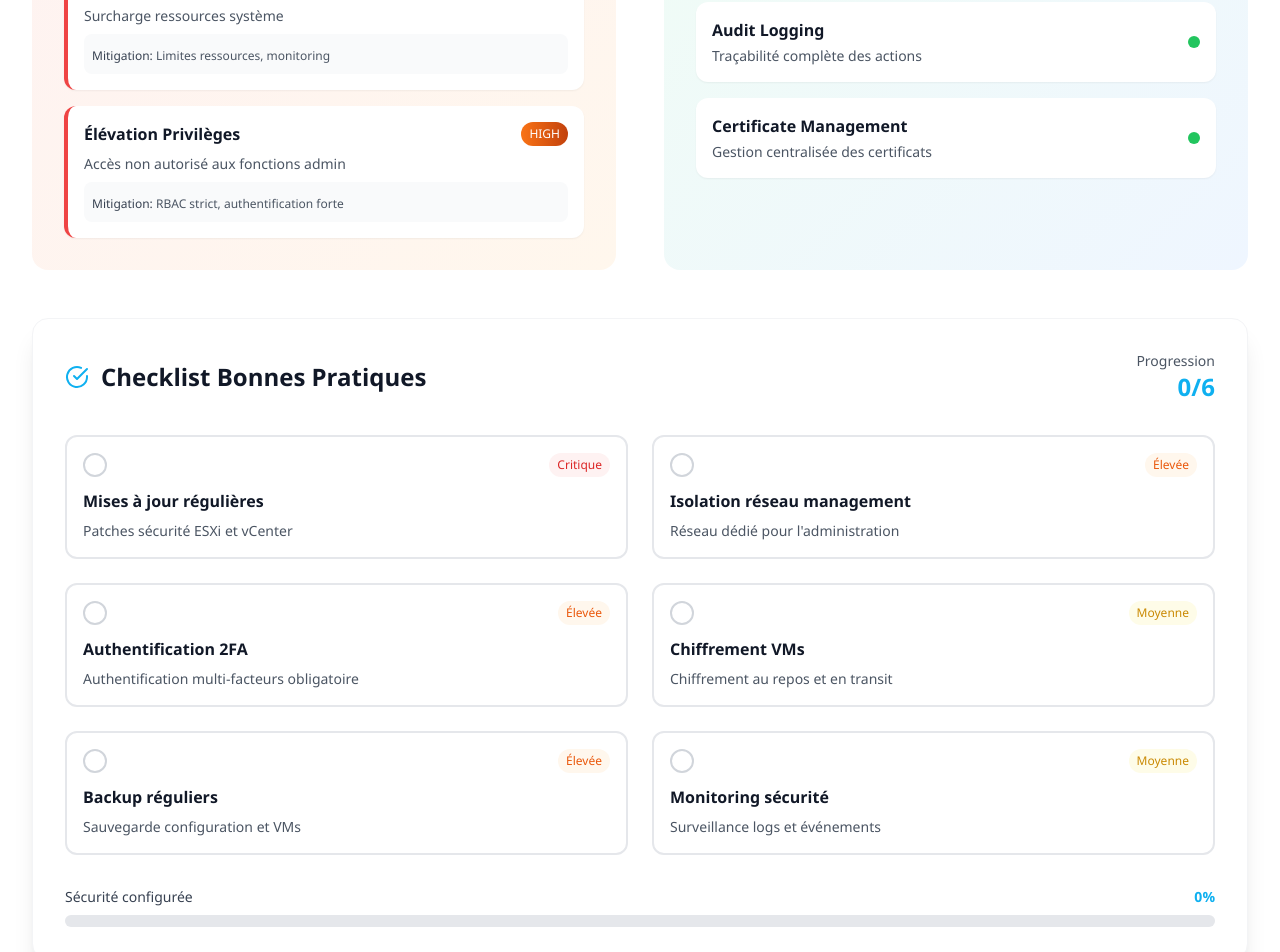
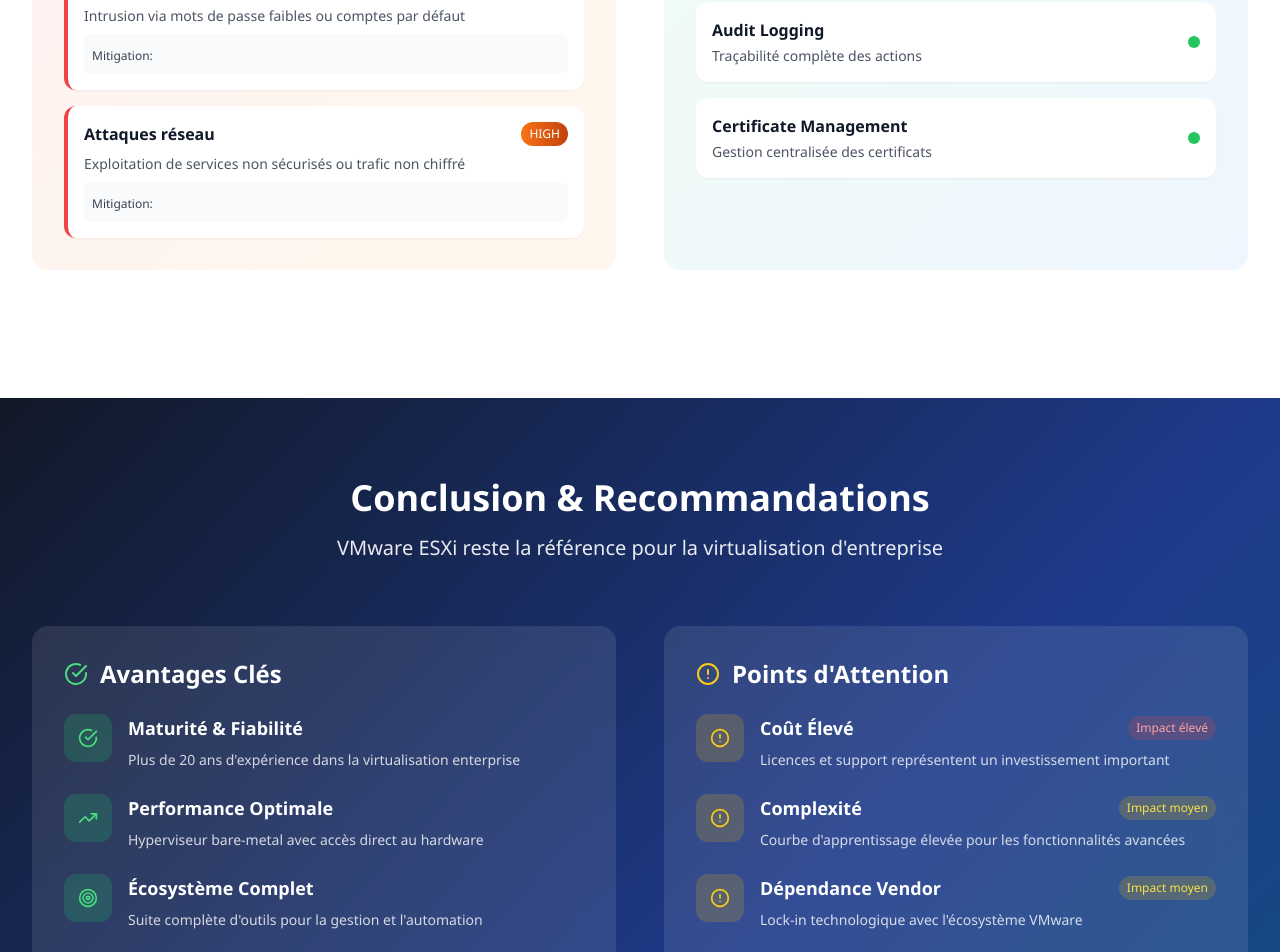
Before and after one commit to raniaBenAli08/esxi, a React (Vite) app: page / in a window 1280 px wide. Shown: the part 8480-9432 px from the top of the page. Built offline with nearby package versions, Linux system fonts and the light colour scheme.

Commit message:
securityyy

```diff
--- a/src/components/Security.tsx
+++ b/src/components/Security.tsx
@@ -6,110 +6,117 @@ const Security: React.FC = () => {
 
   const risks = [
     {
-      name: "VM Escape",
-      description: "Évasion d'une VM vers l'hyperviseur",
-      severity: "critical",
-      mitigation: "Patches réguliers, isolation réseau"
+      name: 'Vulnérabilités du logiciel',
+      description: 'Failles exploitables dans ESXi ou vCenter',
+      severity: 'critical',
     },
     {
-      name: "DoS Hyperviseur",
-      description: "Surcharge ressources système",
-      severity: "high",
-      mitigation: "Limites ressources, monitoring"
+      name: 'Accès non autorisé',
+      description: 'Intrusion via mots de passe faibles ou comptes par défaut',
+      severity: 'high',
     },
     {
-      name: "Élévation Privilèges",
-      description: "Accès non autorisé aux fonctions admin",
-      severity: "high",
-      mitigation: "RBAC strict, authentification forte"
-    }
+      name: 'Attaques réseau',
+      description:
+        'Exploitation de services non sécurisés ou trafic non chiffré',
+      severity: 'high',
+    },
+
   ];
 
   const bestPractices = [
     {
       id: 1,
-      title: "Mises à jour régulières",
-      description: "Patches sécurité ESXi et vCenter",
-      priority: "Critique"
+      title: 'Mises à jour régulières',
+      description: 'Patches sécurité ESXi et vCenter',
+      priority: 'Critique',
     },
     {
       id: 2,
-      title: "Isolation réseau management",
+      title: 'Isolation réseau management',
       description: "Réseau dédié pour l'administration",
-      priority: "Élevée"
+      priority: 'Élevée',
     },
     {
       id: 3,
-      title: "Authentification 2FA",
-      description: "Authentification multi-facteurs obligatoire",
-      priority: "Élevée"
+      title: 'Authentification 2FA',
+      description: 'Authentification multi-facteurs obligatoire',
+      priority: 'Élevée',
     },
     {
       id: 4,
-      title: "Chiffrement VMs",
-      description: "Chiffrement au repos et en transit",
-      priority: "Moyenne"
+      title: 'Chiffrement VMs',
+      description: 'Chiffrement au repos et en transit',
+      priority: 'Moyenne',
     },
     {
       id: 5,
-      title: "Backup réguliers",
-      description: "Sauvegarde configuration et VMs",
-      priority: "Élevée"
+      title: 'Backup réguliers',
+      description: 'Sauvegarde configuration et VMs',
+      priority: 'Élevée',
     },
     {
       id: 6,
-      title: "Monitoring sécurité",
-      description: "Surveillance logs et événements",
-      priority: "Moyenne"
-    }
+      title: 'Monitoring sécurité',
+      description: 'Surveillance logs et événements',
+      priority: 'Moyenne',
+    },
   ];
 
   const securityFeatures = [
     {
-      name: "Secure Boot",
-      description: "Vérification intégrité au démarrage",
-      enabled: true
+      name: 'Secure Boot',
+      description: 'Vérification intégrité au démarrage',
+      enabled: true,
     },
     {
-      name: "TPM 2.0",
-      description: "Chiffrement hardware et attestation",
-      enabled: true
+      name: 'TPM 2.0',
+      description: 'Chiffrement hardware et attestation',
+      enabled: true,
     },
     {
-      name: "Audit Logging",
-      description: "Traçabilité complète des actions",
-      enabled: true
+      name: 'Audit Logging',
+      description: 'Traçabilité complète des actions',
+      enabled: true,
     },
     {
-      name: "Certificate Management",
-      description: "Gestion centralisée des certificats",
-      enabled: true
-    }
+      name: 'Certificate Management',
+      description: 'Gestion centralisée des certificats',
+      enabled: true,
+    },
   ];
 
   const toggleCheck = (id: number) => {
-    setCompletedChecks(prev =>
+    setCompletedChecks((prev) =>
       prev.includes(id)
-        ? prev.filter(checkId => checkId !== id)
+        ? prev.filter((checkId) => checkId !== id)
         : [...prev, id]
     );
   };
 
   const getSeverityColor = (severity: string) => {
     switch (severity) {
-      case 'critical': return 'from-red-500 to-red-700';
-      case 'high': return 'from-orange-500 to-orange-700';
-      case 'medium': return 'from-yellow-500 to-yellow-700';
-      default: return 'from-gray-500 to-gray-700';
+      case 'critical':
+        return 'from-red-500 to-red-700';
+      case 'high':
+        return 'from-orange-500 to-orange-700';
+      case 'medium':
+        return 'from-yellow-500 to-yellow-700';
+      default:
+        return 'from-gray-500 to-gray-700';
     }
   };
 
   const getPriorityColor = (priority: string) => {
     switch (priority) {
-      case 'Critique': return 'text-red-600 bg-red-50';
-      case 'Élevée': return 'text-orange-600 bg-orange-50';
-      case 'Moyenne': return 'text-yellow-600 bg-yellow-50';
-      default: return 'text-gray-600 bg-gray-50';
+      case 'Critique':
+        return 'text-red-600 bg-red-50';
+      case 'Élevée':
+        return 'text-orange-600 bg-orange-50';
+      case 'Moyenne':
+        return 'text-yellow-600 bg-yellow-50';
+      default:
+        return 'text-gray-600 bg-gray-50';
     }
   };
 
@@ -124,7 +131,8 @@ const Security: React.FC = () => {
             </h2>
           </div>
           <p className="text-xl text-gray-600 max-w-3xl mx-auto">
-            Protection complète contre les menaces et bonnes pratiques de sécurité
+            Protection complète contre les menaces et bonnes pratiques de
+            sécurité
           </p>
         </div>
 
@@ -133,7 +141,9 @@ const Security: React.FC = () => {
           <div className="bg-gradient-to-br from-red-50 to-orange-50 rounded-2xl p-8">
             <div className="flex items-center mb-6">
               <AlertTriangle size={24} className="text-red-600 mr-3" />
-              <h3 className="text-2xl font-bold text-gray-900">Risques de Sécurité</h3>
+              <h3 className="text-2xl font-bold text-gray-900">
+                Risques de Sécurité
+              </h3>
             </div>
 
             <div className="space-y-4">
@@ -144,14 +154,24 @@ const Security: React.FC = () => {
                 >
                   <div className="flex items-start justify-between mb-2">
                     <h4 className="font-semibold text-gray-900">{risk.name}</h4>
-                    <span className={`text-xs px-2 py-1 rounded-full text-white bg-gradient-to-r ${getSeverityColor(risk.severity)}`}>
+                    <span
+                      className={`text-xs px-2 py-1 rounded-full text-white bg-gradient-to-r ${getSeverityColor(
+                        risk.severity
+                      )}`}
+                    >
                       {risk.severity.toUpperCase()}
                     </span>
                   </div>
-                  <p className="text-sm text-gray-600 mb-2">{risk.description}</p>
+                  <p className="text-sm text-gray-600 mb-2">
+                    {risk.description}
+                  </p>
                   <div className="bg-gray-50 rounded-lg p-2">
-                    <span className="text-xs text-gray-700 font-medium">Mitigation: </span>
-                    <span className="text-xs text-gray-600">{risk.mitigation}</span>
+                    <span className="text-xs text-gray-700 font-medium">
+                      Mitigation:{' '}
+                    </span>
+                    <span className="text-xs text-gray-600">
+                      {risk.mitigation}
+                    </span>
                   </div>
                 </div>
               ))}
@@ -162,7 +182,9 @@ const Security: React.FC = () => {
           <div className="bg-gradient-to-br from-green-50 to-blue-50 rounded-2xl p-8">
             <div className="flex items-center mb-6">
               <Lock size={24} className="text-green-600 mr-3" />
-              <h3 className="text-2xl font-bold text-gray-900">Mesures Intégrées</h3>
+              <h3 className="text-2xl font-bold text-gray-900">
+                Mesures Intégrées
+              </h3>
             </div>
 
             <div className="space-y-4">
@@ -172,90 +194,25 @@ const Security: React.FC = () => {
                   className="bg-white rounded-xl p-4 shadow-sm flex items-center justify-between"
                 >
                   <div>
-                    <h4 className="font-semibold text-gray-900 mb-1">{feature.name}</h4>
-                    <p className="text-sm text-gray-600">{feature.description}</p>
+                    <h4 className="font-semibold text-gray-900 mb-1">
+                      {feature.name}
+                    </h4>
+                    <p className="text-sm text-gray-600">
+                      {feature.description}
+                    </p>
                   </div>
-                  <div className={`w-3 h-3 rounded-full ${
-                    feature.enabled ? 'bg-green-500' : 'bg-gray-300'
-                  }`}></div>
+                  <div
+                    className={`w-3 h-3 rounded-full ${
+                      feature.enabled ? 'bg-green-500' : 'bg-gray-300'
+                    }`}
+                  ></div>
                 </div>
               ))}
             </div>
           </div>
         </div>
 
-        {/* Security Checklist */}
-        <div className="bg-white rounded-2xl shadow-xl p-8 border border-gray-100">
-          <div className="flex items-center justify-between mb-8">
-            <div className="flex items-center">
-              <CheckCircle size={24} className="text-[#0fb0f0] mr-3" />
-              <h3 className="text-2xl font-bold text-gray-900">Checklist Bonnes Pratiques</h3>
-            </div>
-            <div className="text-right">
-              <div className="text-sm text-gray-600">Progression</div>
-              <div className="text-2xl font-bold text-[#0fb0f0]">
-                {completedChecks.length}/{bestPractices.length}
-              </div>
-            </div>
-          </div>
-
-          <div className="grid md:grid-cols-2 gap-6">
-            {bestPractices.map((practice) => (
-              <div
-                key={practice.id}
-                className={`p-4 rounded-xl border-2 transition-all duration-300 cursor-pointer ${
-                  completedChecks.includes(practice.id)
-                    ? 'border-green-500 bg-green-50'
-                    : 'border-gray-200 bg-white hover:border-[#0fb0f0] hover:bg-blue-50'
-                }`}
-                onClick={() => toggleCheck(practice.id)}
-              >
-                <div className="flex items-start justify-between mb-3">
-                  <div className={`w-6 h-6 rounded-full border-2 flex items-center justify-center ${
-                    completedChecks.includes(practice.id)
-                      ? 'border-green-500 bg-green-500'
-                      : 'border-gray-300'
-                  }`}>
-                    {completedChecks.includes(practice.id) && (
-                      <CheckCircle size={16} className="text-white" />
-                    )}
-                  </div>
-                  <span className={`text-xs px-2 py-1 rounded-full ${getPriorityColor(practice.priority)}`}>
-                    {practice.priority}
-                  </span>
-                </div>
-
-                <h4 className={`font-semibold mb-2 ${
-                  completedChecks.includes(practice.id) ? 'text-green-900' : 'text-gray-900'
-                }`}>
-                  {practice.title}
-                </h4>
-
-                <p className={`text-sm ${
-                  completedChecks.includes(practice.id) ? 'text-green-700' : 'text-gray-600'
-                }`}>
-                  {practice.description}
-                </p>
-              </div>
-            ))}
-          </div>
-
-          {/* Progress Bar */}
-          <div className="mt-8">
-            <div className="flex justify-between items-center mb-2">
-              <span className="text-sm font-medium text-gray-700">Sécurité configurée</span>
-              <span className="text-sm font-bold text-[#0fb0f0]">
-                {Math.round((completedChecks.length / bestPractices.length) * 100)}%
-              </span>
-            </div>
-            <div className="w-full bg-gray-200 rounded-full h-3">
-              <div
-                className="bg-gradient-to-r from-[#0fb0f0] to-[#0c5a7c] h-3 rounded-full transition-all duration-500"
-                style={{ width: `${(completedChecks.length / bestPractices.length) * 100}%` }}
-              ></div>
-            </div>
-          </div>
-        </div>
+        {/* Security  Checklist  */}
       </div>
     </section>
   );
```
